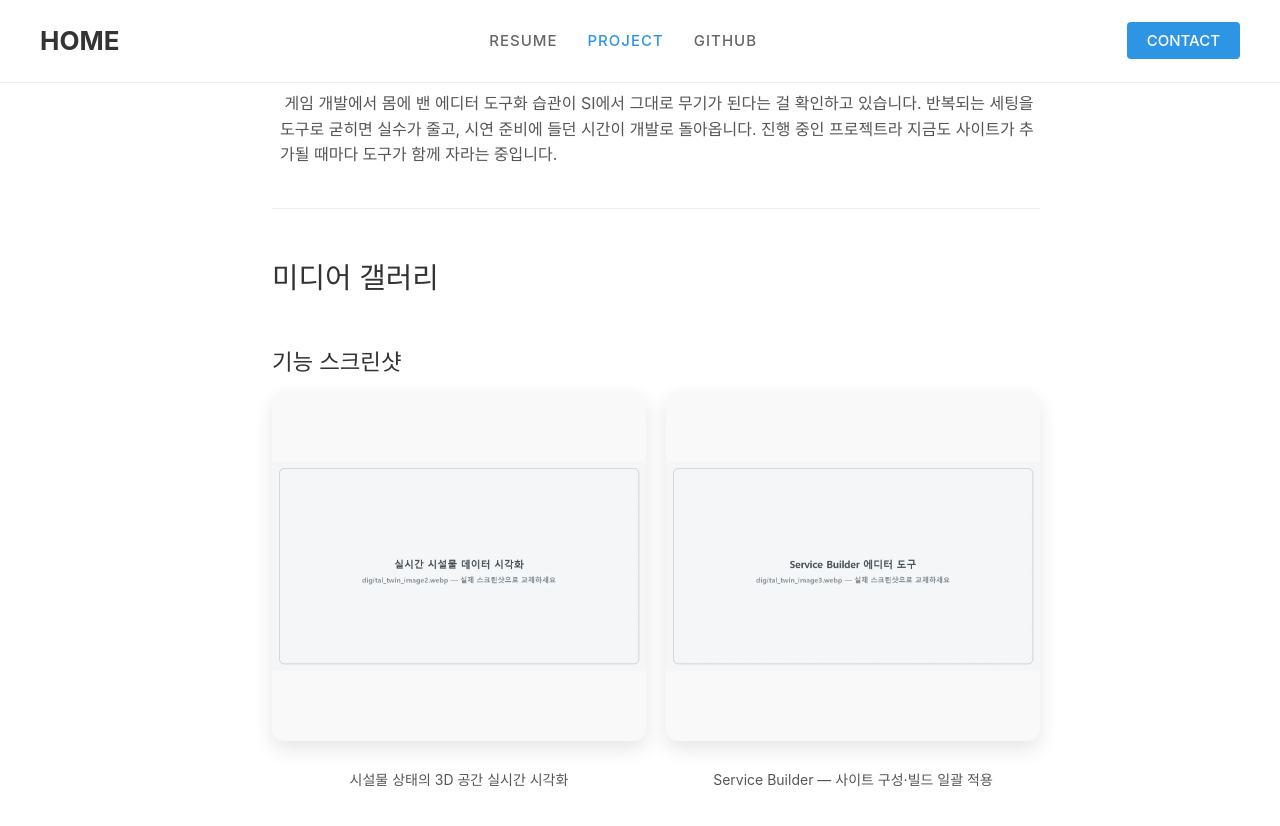
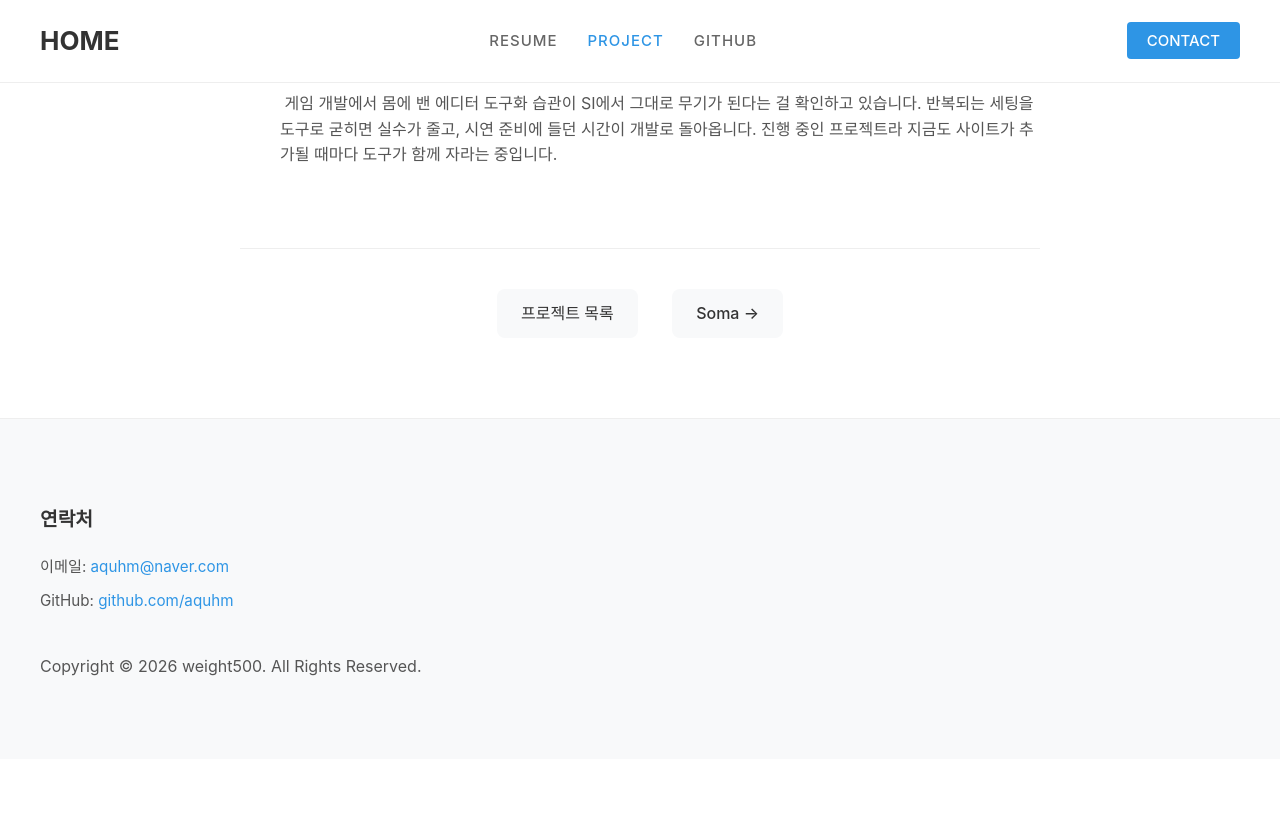
Before and after one commit to aquhm/aquhm.github.io, a Jekyll site: the page built from portfolio/digital_twin.md, in a window 1280 px wide and 900 px high, scrolled down 2410 px. Shown: the top 826 px of the window. Built offline with Jekyll 4.4.1, drawn with Linux system fonts in a browser that asks for light colours; after the commit the page ends 3169 px from its top, so only the background shows below that.

Commit message:
디지털 트윈 페이지의 스크린샷 갤러리 제거
재직 중인 SI 프로젝트 특성상 실제 화면을 공개할 수 없어,
placeholder 갤러리를 삭제하고 대표 이미지를 일반화된 커버로 교체.

Co-Authored-By: Claude Fable 5 <noreply@anthropic.com>

```diff
--- a/portfolio/digital_twin.md
+++ b/portfolio/digital_twin.md
@@ -11,7 +11,7 @@ image: /images/portfolio/digital_twin_image1.webp
 </div>
 
 <div class="portfolio-main-image">
-  <img src="{{ '/images/portfolio/digital_twin_image1.webp' | relative_url }}" alt="디지털 트윈 관제 메인 화면" width="1280" height="720" fetchpriority="high" decoding="async">
+  <img src="{{ '/images/portfolio/digital_twin_image1.webp' | relative_url }}" alt="디지털 트윈 건물 관제 시스템" width="1280" height="720" fetchpriority="high" decoding="async">
 </div>
 
 <div class="project-section">
@@ -91,23 +91,6 @@ image: /images/portfolio/digital_twin_image1.webp
   </div>
 </div>
 
-<div class="portfolio-media-gallery">
-  <h2>미디어 갤러리</h2>
-  <div class="image-gallery">
-    <h3>기능 스크린샷</h3>
-    <div class="gallery-grid">
-      <div class="gallery-item">
-        <img src="{{ '/images/portfolio/digital_twin_image2.webp' | relative_url }}" alt="실시간 시설물 데이터 시각화" width="1280" height="720" loading="lazy" decoding="async">
-        <p>시설물 상태의 3D 공간 실시간 시각화</p>
-      </div>
-      <div class="gallery-item">
-        <img src="{{ '/images/portfolio/digital_twin_image3.webp' | relative_url }}" alt="Service Builder 에디터 도구" width="1280" height="720" loading="lazy" decoding="async">
-        <p>Service Builder — 사이트 구성·빌드 일괄 적용</p>
-      </div>
-    </div>
-  </div>
-</div>
-
 <div class="portfolio-nav">
   <a href="{{ '/portfolio/' | relative_url }}">프로젝트 목록</a>
   <a href="{{ '/portfolio/soma/' | relative_url }}">Soma →</a>
```
Also changed, not shown: images/portfolio/digital_twin_image1.webp, images/portfolio/digital_twin_image2.webp (deleted), images/portfolio/digital_twin_image3.webp (deleted).
